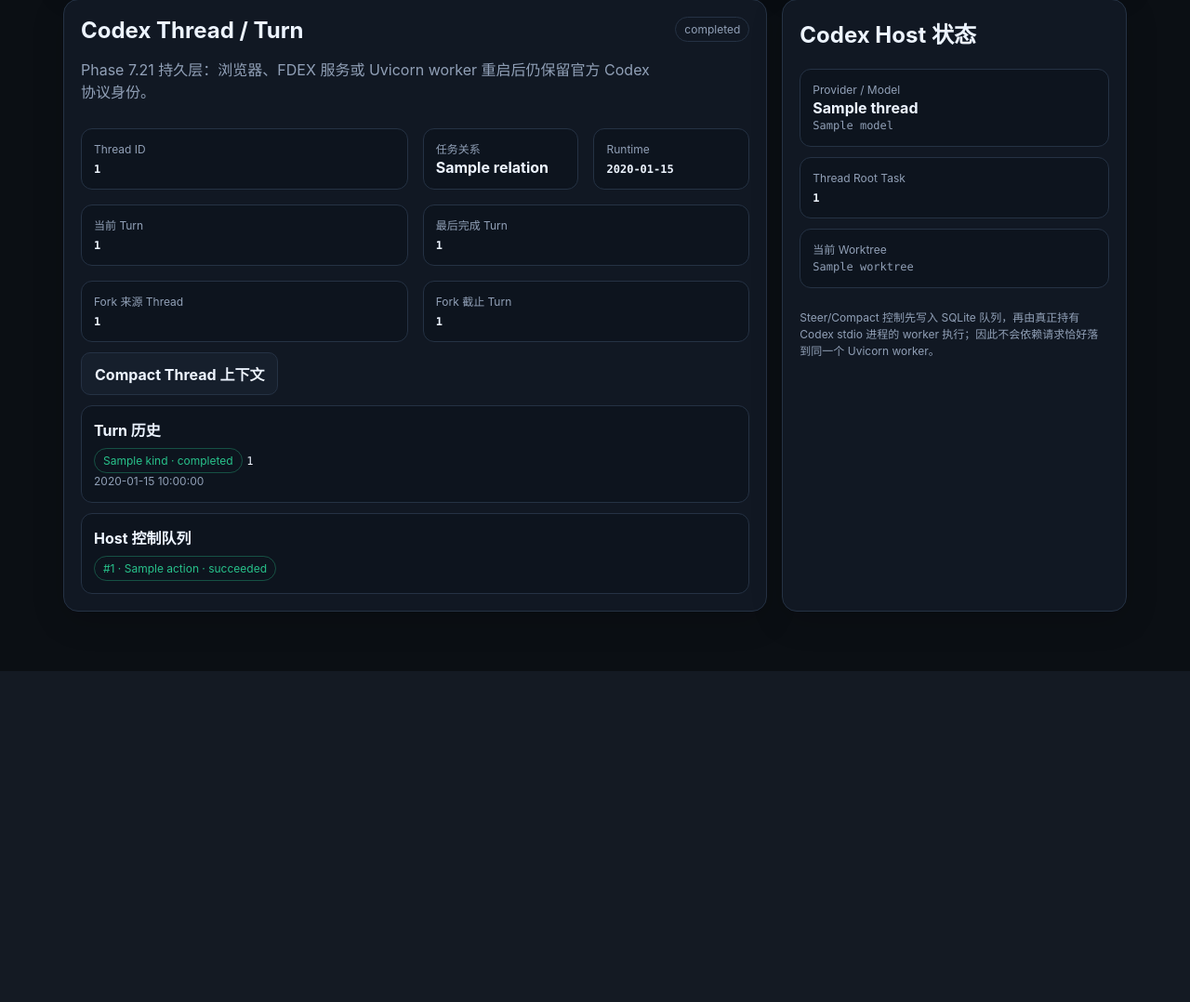
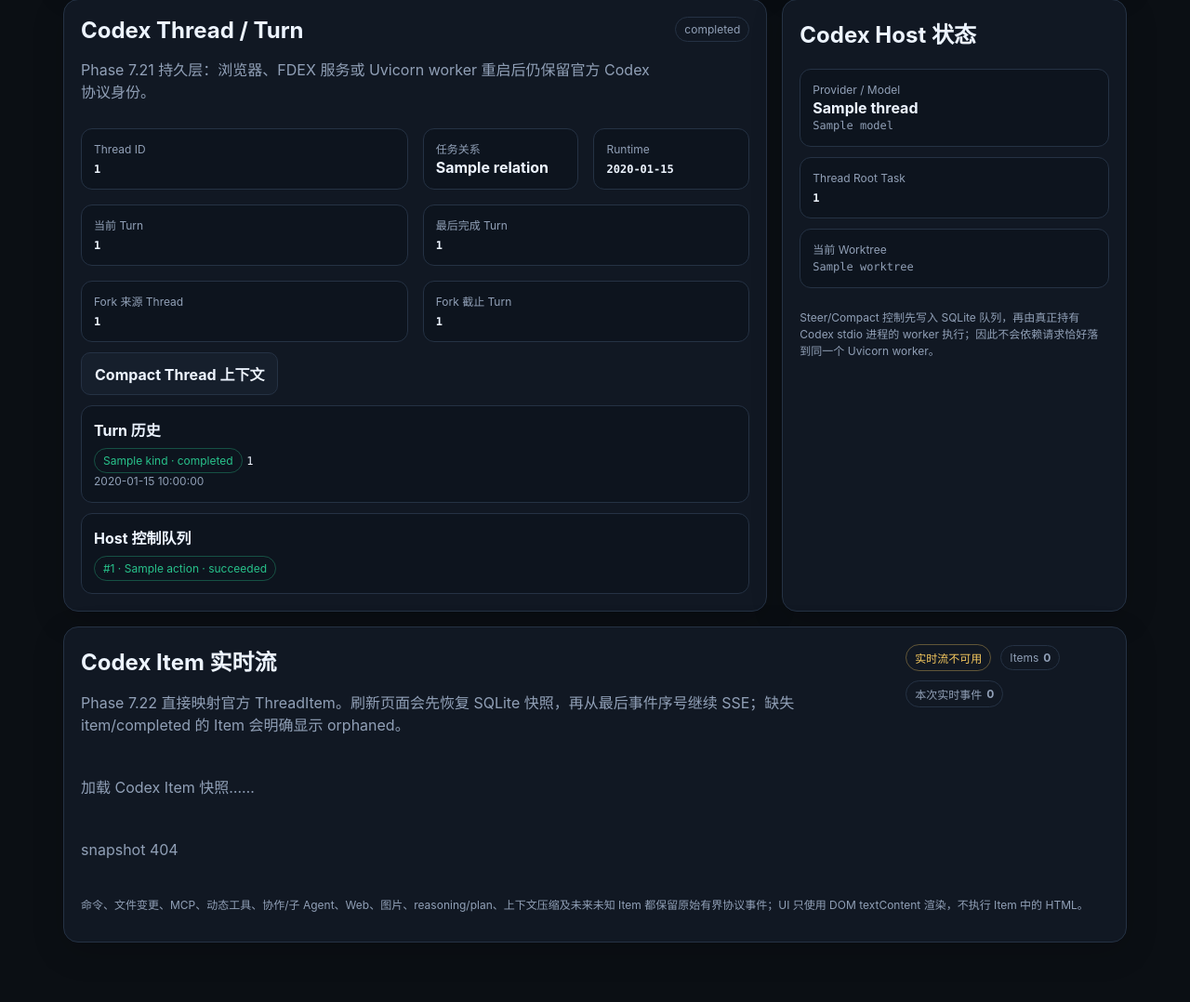
Before and after one commit to b8vipvip/fdex, a Python web app: template server/app/templates/user_agent.html in a window 1280 px wide. Shown: the part 736-1814 px from the top of the page at 93% size. Before the commit the page ends 1458 px from the top, so only its background shows below. Run offline with Jinja, Linux system fonts and the light colour scheme; the template is opened without the code that fills it: most values are stand-ins (such as "Sample title", 1, 10 or a date in 2020).

Commit message:
Phase 7.22: wire realtime Codex Item panel

```diff
--- a/server/app/templates/user_agent.html
+++ b/server/app/templates/user_agent.html
@@ -101,7 +101,17 @@
     {% if codex_session.controls %}<div class="repo"><strong>Host 控制队列</strong>{% for control in codex_session.controls %}<div style="margin-top:8px"><span class="badge {% if control.state == 'succeeded' %}ok{% elif control.state in ['failed','rejected'] %}warn{% endif %}">#{{ control.id }} · {{ control.action }} · {{ control.state }}</span>{% if control.error %}<div class="fine">{{ control.error }}</div>{% endif %}</div>{% endfor %}</div>{% endif %}
   </section>
   <section class="card span-4 stack"><h2>Codex Host 状态</h2><div class="repo"><div class="fine">Provider / Model</div><strong>{{ codex_session.thread.provider_name or '-' }}</strong><div class="mono fine">{{ codex_session.thread.model or '-' }}</div></div><div class="repo"><div class="fine">Thread Root Task</div><strong class="mono">{{ codex_session.thread.root_task_id }}</strong></div><div class="repo"><div class="fine">当前 Worktree</div><div class="mono fine">{{ codex_session.thread.worktree or '-' }}</div></div><p class="fine">Steer/Compact 控制先写入 SQLite 队列，再由真正持有 Codex stdio 进程的 worker 执行；因此不会依赖请求恰好落到同一个 Uvicorn worker。</p></section>
+
+  <section id="codex-item-panel" class="card span-12 stack" data-task-id="{{ task.id }}">
+    <div class="card-head">
+      <div><h2>Codex Item 实时流</h2><p>Phase 7.22 直接映射官方 ThreadItem。刷新页面会先恢复 SQLite 快照，再从最后事件序号继续 SSE；缺失 item/completed 的 Item 会明确显示 orphaned。</p></div>
+      <div class="row"><span id="codex-stream-state" class="badge">准备连接</span><span class="badge">Items <strong id="codex-item-count">0</strong></span><span class="badge">本次实时事件 <strong id="codex-event-count">0</strong></span></div>
+    </div>
+    <div id="codex-item-list" class="codex-item-list stack" aria-live="polite" aria-busy="false"><p id="codex-item-empty" class="muted">加载 Codex Item 快照……</p></div>
+    <p class="fine">命令、文件变更、MCP、动态工具、协作/子 Agent、Web、图片、reasoning/plan、上下文压缩及未来未知 Item 都保留原始有界协议事件；UI 只使用 DOM textContent 渲染，不执行 Item 中的 HTML。</p>
+  </section>
   {% endif %}
 </div>
 {% endif %}
 {% endblock %}
+{% block scripts %}<script src="/static/codex_items.js" defer></script>{% endblock %}
```
